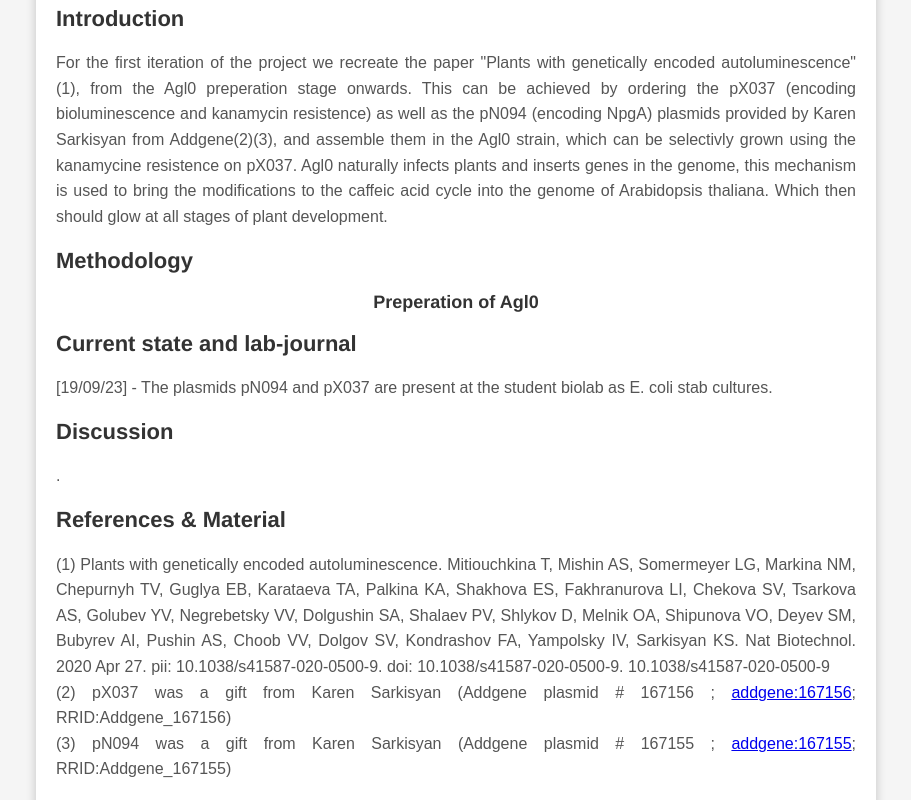
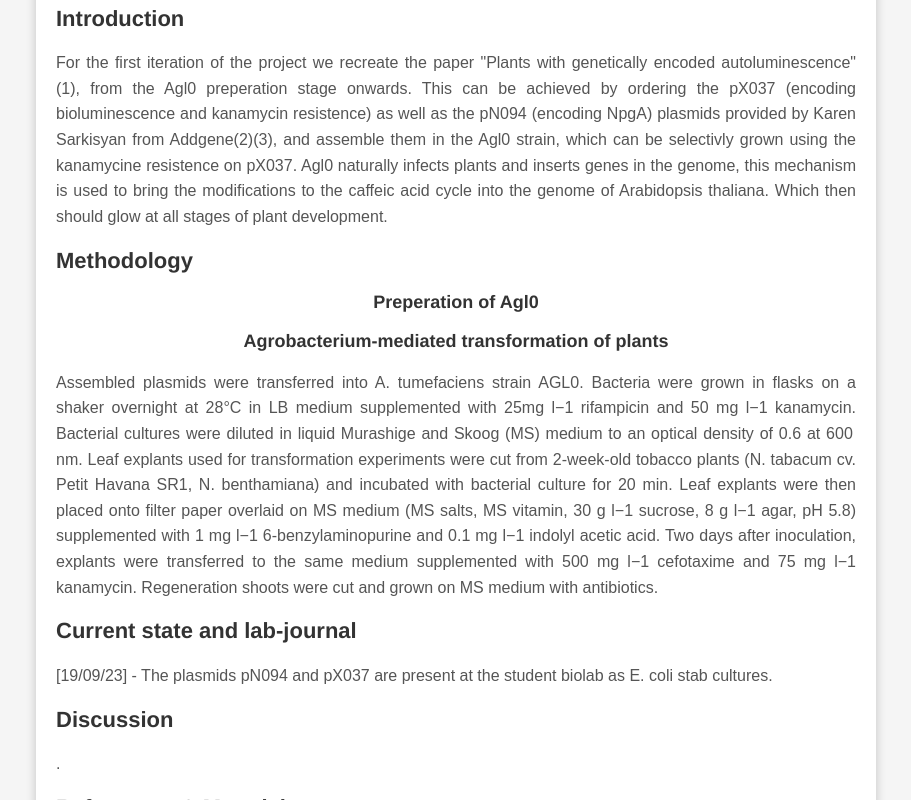
Before and after one commit to OliverNagl/OliverNagl.github.io, a plain HTML site: page Glowing_Plants.html in a window 1280 px wide. Shown: the part 426-1226 px from the top of the page, without its empty margins (184-1095 px from the left). Drawn offline with Linux system fonts and the light colour scheme.

Commit message:
update methodology

```diff
--- a/Glowing_Plants.html
+++ b/Glowing_Plants.html
@@ -41,6 +41,20 @@
 
             </p>
 
+            <h3>Agrobacterium-mediated transformation of plants</h3>
+            <p>
+                Assembled plasmids were transferred into A. tumefaciens strain AGL0.
+                 Bacteria were grown in flasks on a shaker overnight at 28°C in LB medium supplemented with 25mg
+                 l−1 rifampicin and 50 mg l−1 kanamycin. Bacterial cultures were diluted in liquid Murashige and
+                 Skoog (MS) medium to an optical density of 0.6 at 600 nm.
+                Leaf explants used for transformation experiments were cut from 2-week-old tobacco plants
+                (N. tabacum cv. Petit Havana SR1, N. benthamiana) and incubated with bacterial culture for 20 min.
+                Leaf explants were then placed onto filter paper overlaid on MS medium (MS salts, MS vitamin, 30 g l−1 sucrose,
+                8 g l−1 agar, pH 5.8) supplemented with 1 mg l−1 6-benzylaminopurine and 0.1 mg l−1 indolyl acetic acid.
+                Two days after inoculation, explants were transferred to the same medium supplemented with 500 mg l−1
+                cefotaxime and 75 mg l−1 kanamycin. Regeneration shoots were cut and grown on MS medium with antibiotics.
+            </p>
+
 
         <h2>Current state and lab-journal</h2>
         <p> [19/09/23] - The plasmids pN094 and pX037 are present at the student biolab as E. coli stab cultures.</p>
```
